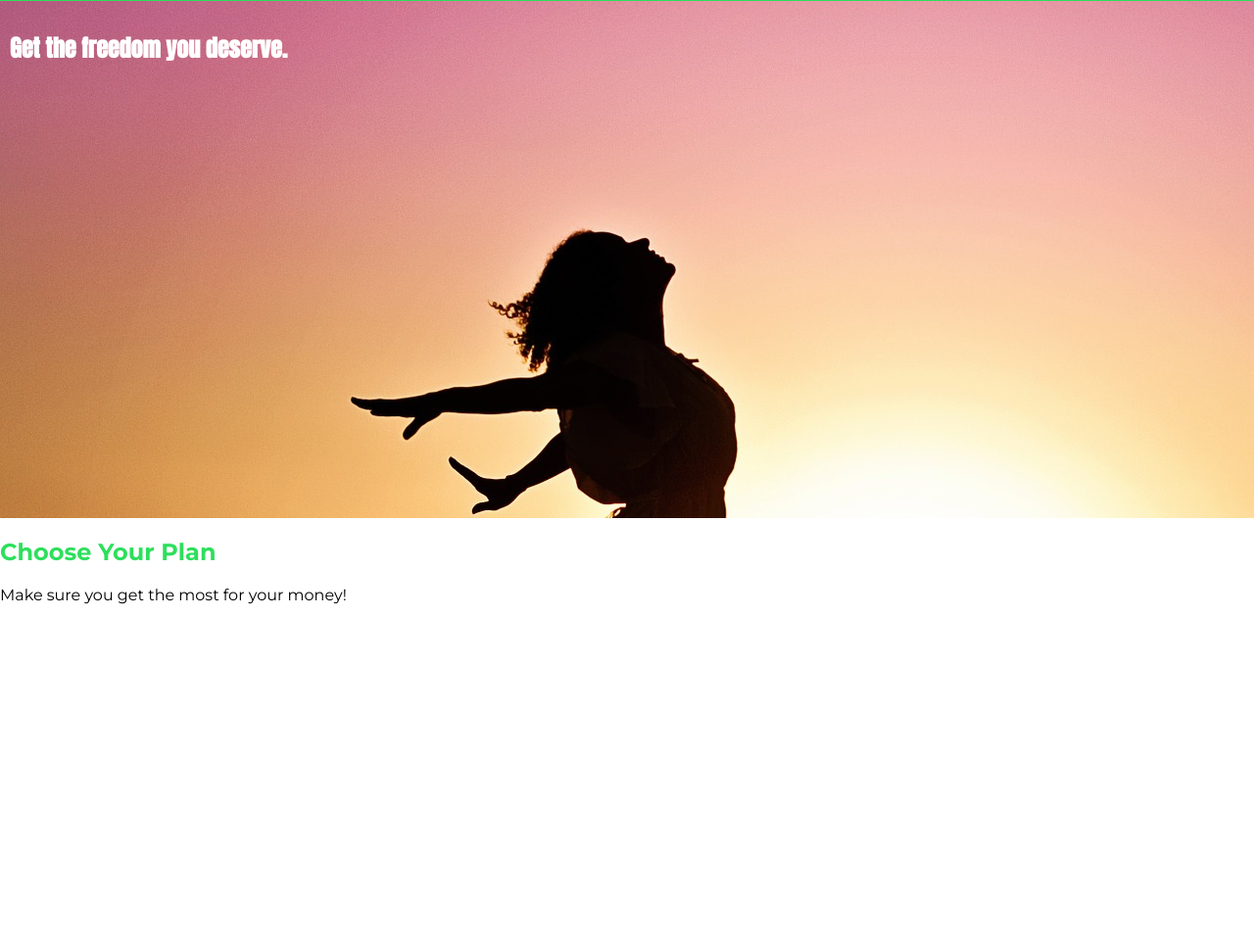
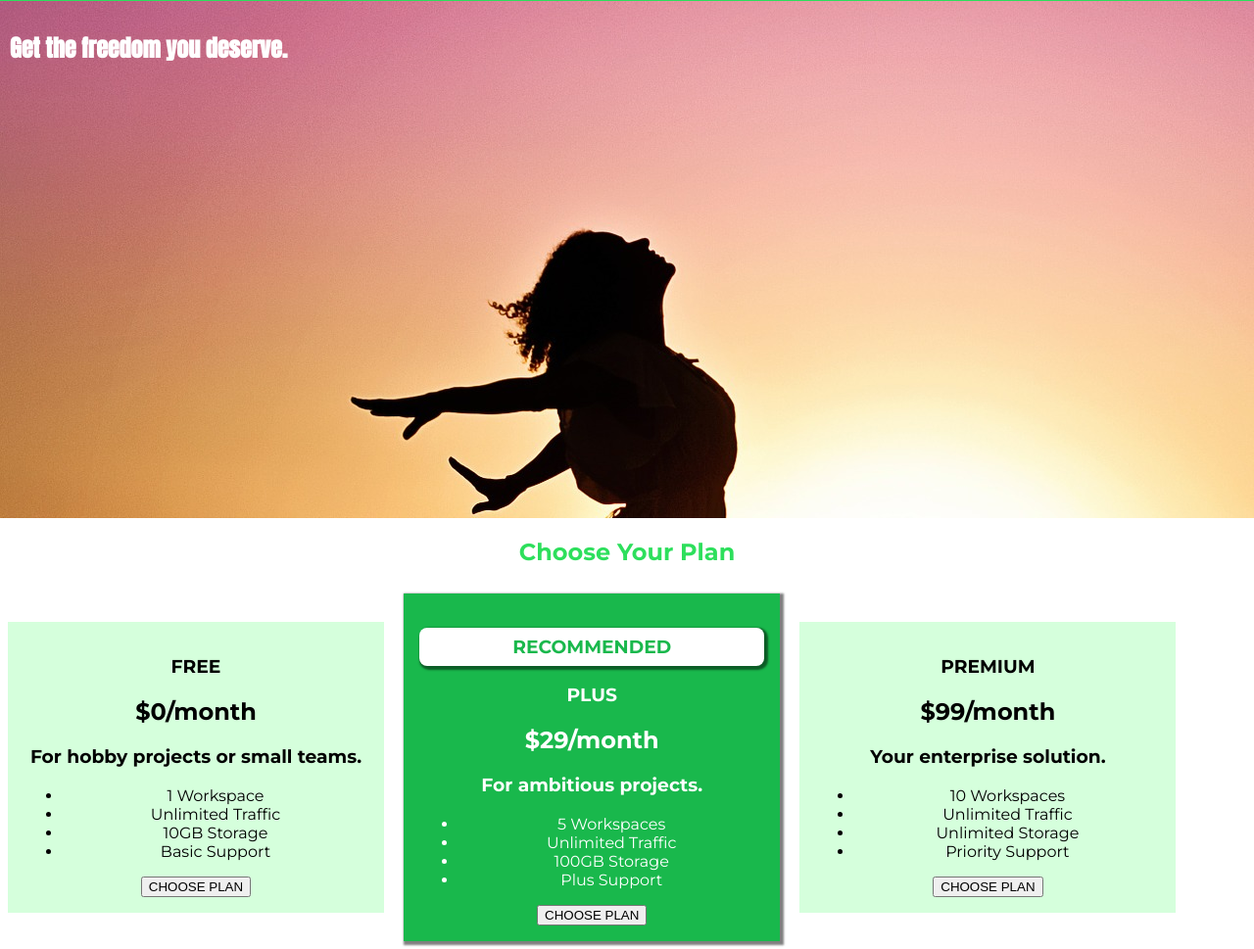
Before and after one commit to stefism/css-by-udemy, a plain HTML site: page diving-deeper-02-adding-the-header/index.html in a window 1280 px wide. Shown: the part 42-1011 px from the top of the page at 98% size. Before the commit the page ends 800 px from the top, so only its background shows below. Drawn offline with Linux system fonts and the light colour scheme.

Commit message:
02-03-23

```diff
--- a/diving-deeper-02-adding-the-header/index.html
+++ b/diving-deeper-02-adding-the-header/index.html
@@ -42,7 +42,51 @@
       </section>
       <section id="plans">
         <h1 class="section-title">Choose Your Plan</h1>
-        <p>Make sure you get the most for your money!</p>
+        <div>
+          <article class="plan">
+            <h1>FREE</h1>
+            <h2>$0/month</h2>
+            <h3>For hobby projects or small teams.</h3>
+            <ul>
+              <li>1 Workspace</li>
+              <li>Unlimited Traffic</li>
+              <li>10GB Storage</li>
+              <li>Basic Support</li>
+            </ul>
+            <div>
+              <button>CHOOSE PLAN</button>
+            </div>
+          </article>
+          <article class="plan plan--highlighted">
+            <h1 class="plan__annotation">RECOMMENDED</h1>
+            <h1>PLUS</h1>
+            <h2>$29/month</h2>
+            <h3>For ambitious projects.</h3>
+            <ul>
+              <li>5 Workspaces</li>
+              <li>Unlimited Traffic</li>
+              <li>100GB Storage</li>
+              <li>Plus Support</li>
+            </ul>
+            <div>
+              <button>CHOOSE PLAN</button>
+            </div>
+          </article>
+          <article class="plan">
+            <h1>PREMIUM</h1>
+            <h2>$99/month</h2>
+            <h3>Your enterprise solution.</h3>
+            <ul>
+              <li>10 Workspaces</li>
+              <li>Unlimited Traffic</li>
+              <li>Unlimited Storage</li>
+              <li>Priority Support</li>
+            </ul>
+            <div>
+              <button>CHOOSE PLAN</button>
+            </div>
+          </article>
+        </div>
       </section>
     </main>
   </body>
--- a/diving-deeper-02-adding-the-header/main.css
+++ b/diving-deeper-02-adding-the-header/main.css
@@ -16,11 +16,36 @@ body {
 
 .section-title {
   color: #2ddf5c;
+  text-align: center;
 }
 
 #product-overview h1 {
   color: white;
   font-family: "Anton", sans-serif;
+}
+
+.plan {
+  background: #d5ffdc;
+  text-align: center;
+  padding: 16px;
+  margin: 8px;
+  display: inline-block;
+  width: 30%;
+  vertical-align: middle;
+}
+
+.plan--highlighted {
+  background: #19b84c;
+  color: white;
+  box-shadow: 2px 2px 2px 2px rgba(0, 0, 0, 0.5);
+}
+
+.plan__annotation {
+  background: white;
+  color: #19b84c;
+  box-shadow: 2px 2px 2px 2px rgba(0, 0, 0, 0.5);
+  padding: 8px;
+  border-radius: 8px;
 }
 
 /* h1 {
```
Also changed, not shown: diving-deeper-02-adding-the-header/index_plans.html (added, +45 -0 lines), diving-deeper-06-assignment-problem/main.css (+6 -1 lines).
